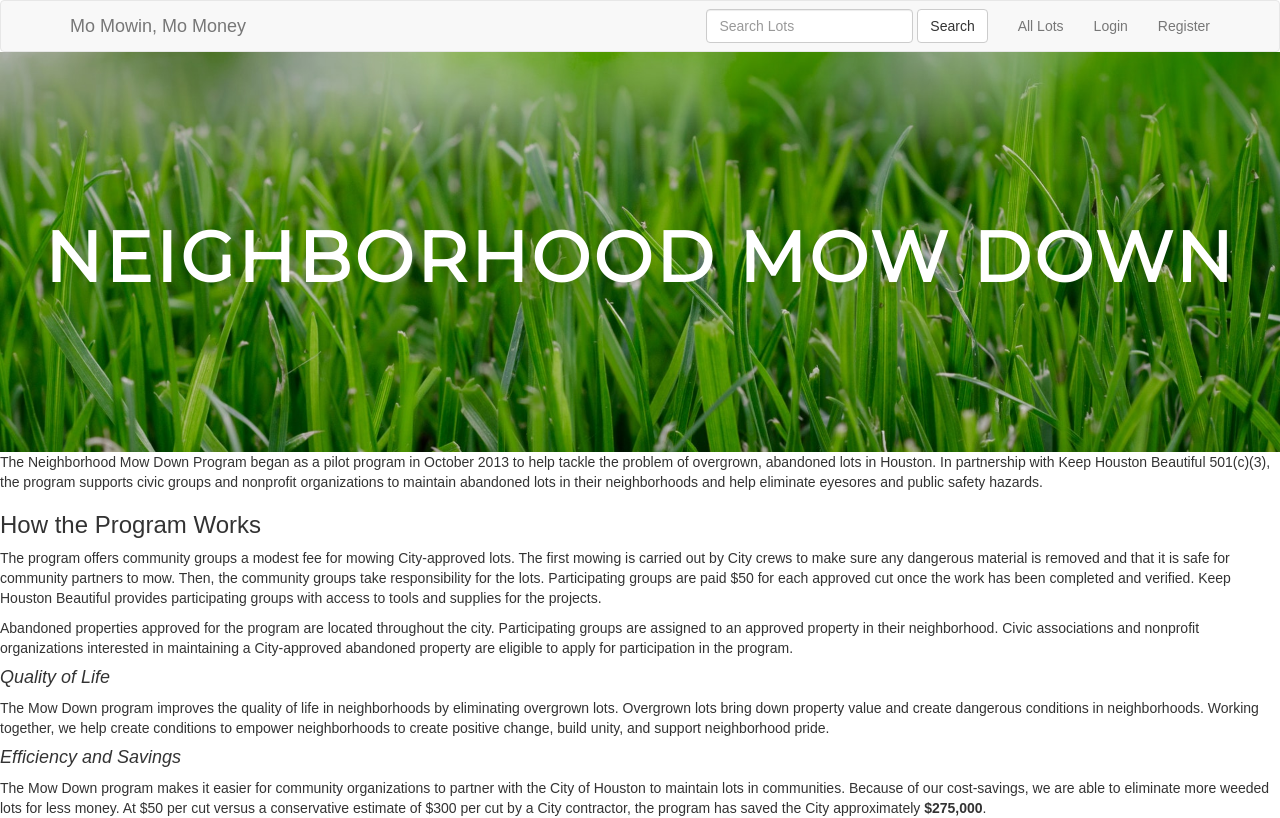
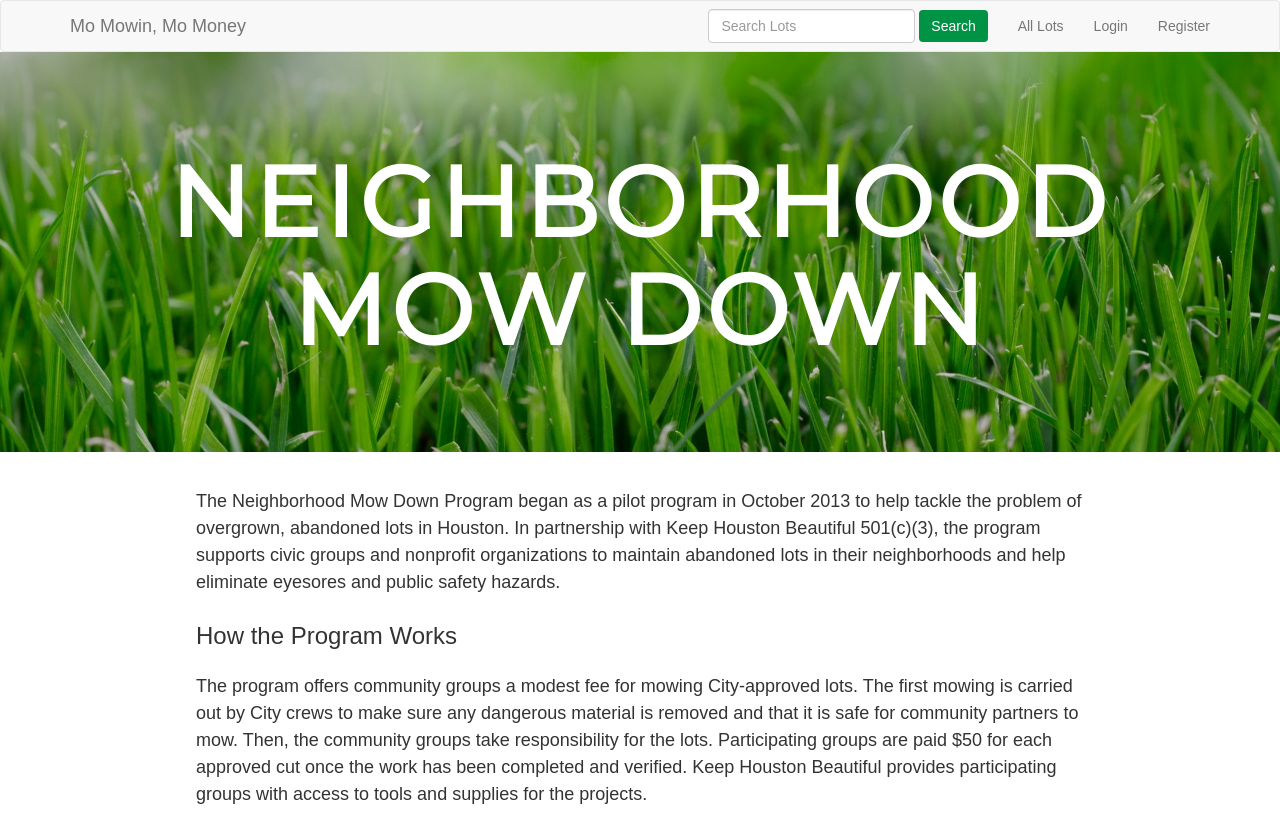
Before and after one commit to LBWright/mo-mowin-mo-money, a React (Create React App) app in the folder client/: page / in a window 1280 px wide. Shown: the top 818 px of the page. Built offline with nearby package versions, Linux system fonts and the light colour scheme; a web font is replaced by a local one.

Commit message:
header and landing page formatting

```diff
--- a/client/src/App.js
+++ b/client/src/App.js
@@ -13,12 +13,12 @@ class App extends Component {
     return (
       <div>
       <Header />
-      <Splash />
       <Switch>
         {/* <Route path="/battle" component={ComponentNameHERE} /> */}
         <Route path="/Invoice" component={Invoice} />
         <Route path="/Register" component={Register} />
         <Route path='/lot' component={SingleLot} />
+        <Route path='/' component={Splash} />
       </Switch>
       </div>
     );
--- a/client/src/components/Header/Header.css
+++ b/client/src/components/Header/Header.css
@@ -1,3 +1,14 @@
 /*.navbar {*/
 /*    background-color: #8CC63F;*/
 /*}*/
+
+.navbar Button {
+    background-color: #009245;
+    color: white;
+    border: none !important;
+}
+
+.navbar a:hover Button {
+    background-color: #8CC63F;
+    color: white;
+}
--- a/client/src/components/Header/Header.js
+++ b/client/src/components/Header/Header.js
@@ -8,7 +8,7 @@ class Header extends Component {
             <Navbar className="navbar">
               <Navbar.Header>
                 <Navbar.Brand>
-                  <a className="navbar-name" href="#home">Mo Mowin, Mo Money</a>
+                  <a className="navbar-name" href="/">Mo Mowin, Mo Money</a>
                 </Navbar.Brand>
               </Navbar.Header>
               <Nav pullRight>
@@ -18,7 +18,7 @@ class Header extends Component {
                 <NavItem eventKey={2} href="#">
                   Login
                 </NavItem>
-                <NavItem eventKey={3} href="#">
+                <NavItem eventKey={3} href="/Register">
                   Register
                 </NavItem>
               </Nav>
@@ -26,7 +26,8 @@ class Header extends Component {
                 <FormGroup>
                   <FormControl type="text" placeholder="Search Lots" />
                 </FormGroup>{' '}
-                <Button type="submit">Search</Button>
+                {/* Made this into a link to the single lot for the demo AKW */}
+                <a href="/lot"><Button type="submit">Search</Button></a>
               </Navbar.Form>
             </Navbar>
         );
--- a/client/src/components/Register/Register.css
+++ b/client/src/components/Register/Register.css
@@ -55,8 +55,17 @@
 .registration-form .submit-button {
     letter-spacing: .05em;
     width: 8em;
-    height: 2em;
     position: absolute;
     right: 0;
     margin-bottom: 2em;
+    background-color: #009245;
+    color: white;
+    font-size: 20px;
+    padding: 10px;
+    border: none !important;
+    border-radius: 4px;
 }
+
+.registration-form .submit-button:hover {
+    background-color: #8CC63F;
+}
--- a/client/src/components/Splash/Splash.css
+++ b/client/src/components/Splash/Splash.css
@@ -12,18 +12,36 @@
 }
 
 .splash-img-div h1 {
-    font-size: 5em;
+    font-size: 7em;
     font-weight: 700;
     color: white;
     text-transform: uppercase;
     letter-spacing: .05em;
     font-family: Montserrat, sans-serif;
+    text-align: center;
 }
 
 .splash-text {
-
+    max-width: 960px;
+    min-width: 400px;
+    margin: auto;
+    width: 80%;
+    padding: 2em;
+    font-size: 18px;
+    line-height: 1.5em
 }
 
-.splash-page h4 {
+.splash-text p {
+    margin-bottom: 1.5em;
+}
+
+.splash-text h3 {
+    margin-top: 1em;
+    margin-bottom: 1em;
+}
+
+.splash-text h4 {
     font-style: italic;
+    margin-top: 1.5em;
+    margin-bottom: 1.5em;
 }
--- a/client/src/components/Splash/Splash.js
+++ b/client/src/components/Splash/Splash.js
@@ -7,7 +7,7 @@ class Splash extends Component {
         return (
             <div className="splash-page">
                 <div className="splash-img-div">
-                    <h1>Neighborhood Mow Down</h1>
+                    <h1>Neighborhood<br/>Mow Down</h1>
                 </div>
                 <div className="splash-text">
                     <p>The Neighborhood Mow Down Program began as a pilot
```
